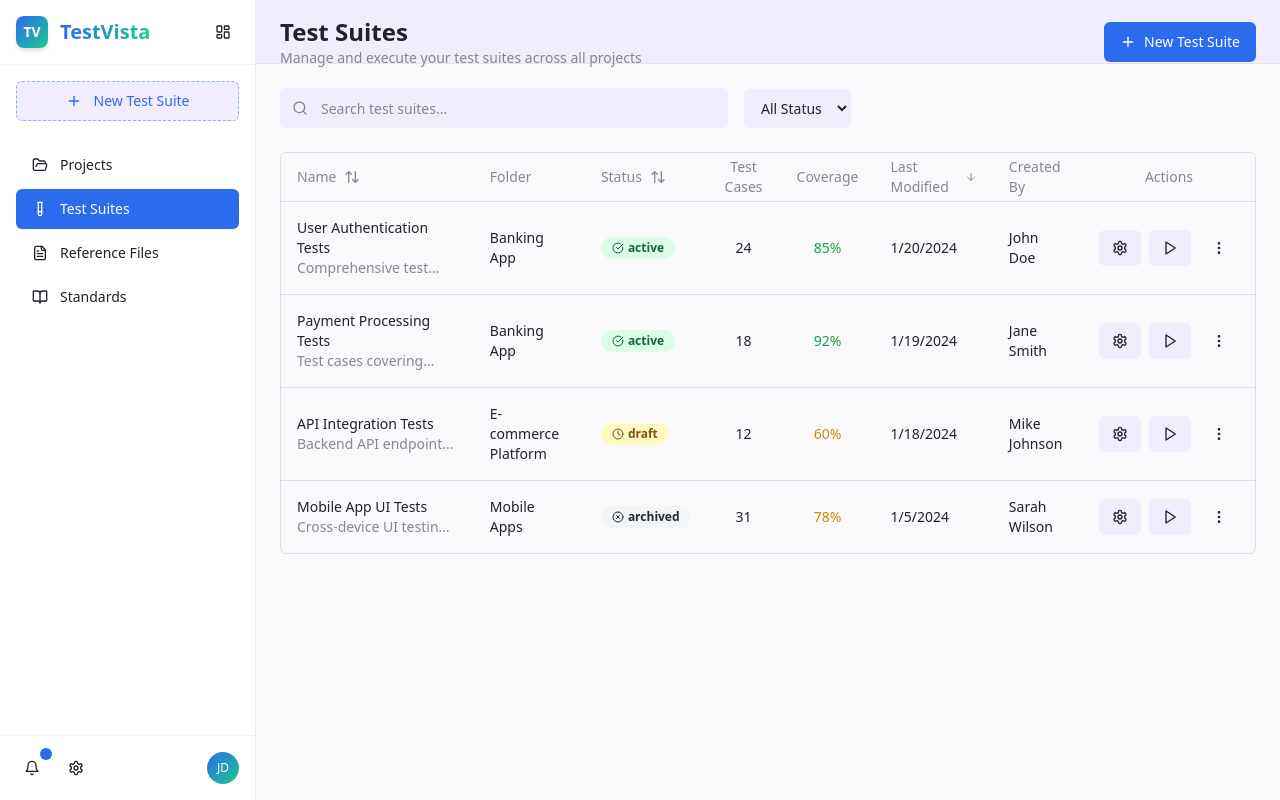
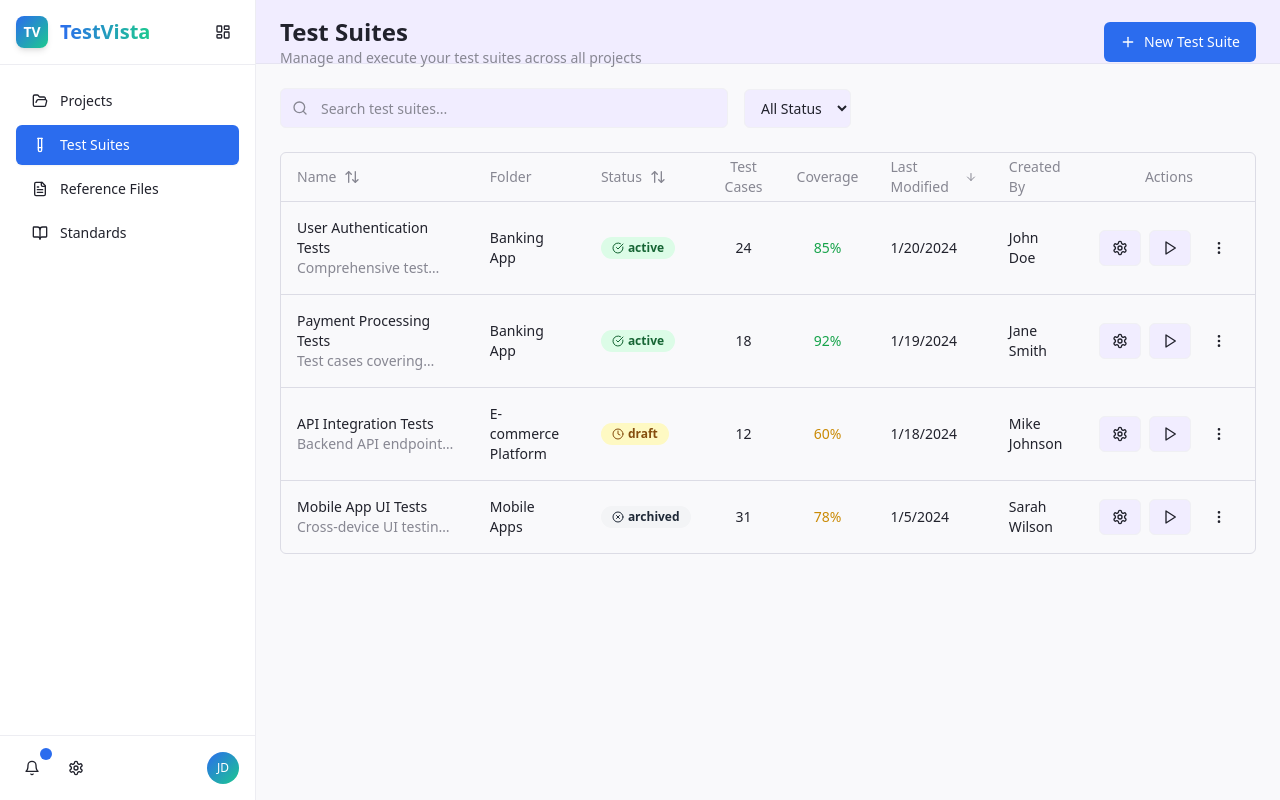
Before and after one commit to GrandPurpleOcelot/testvista-v2, a React (Vite) app: page /suites in a window 1280 px wide. Built offline with nearby package versions, Linux system fonts and the light colour scheme.

Commit message:
Remove "New Test Suite"
Removed "+ New Test Suite" from all sidebars to streamline navigation.

```diff
--- a/src/components/layout/sidebar.tsx
+++ b/src/components/layout/sidebar.tsx
@@ -52,21 +52,6 @@ export function Sidebar({ className }: SidebarProps) {
 
       {/* Navigation */}
       <nav className="flex-1 p-4 space-y-2">
-        {/* New Test Suite Button */}
-        <Button
-          variant="outline"
-          className={cn(
-            "w-full gap-3 h-10 border-dashed border-primary/50 text-primary hover:bg-primary-light mb-4",
-            collapsed && "px-2"
-          )}
-          asChild
-        >
-          <Link to="/create-suite">
-            <Plus className="h-4 w-4 flex-shrink-0" />
-            {!collapsed && <span>New Test Suite</span>}
-          </Link>
-        </Button>
-
         <div className="space-y-1">
           {navigation.map((item) => {
             const isActive = location.pathname === item.href;
```
